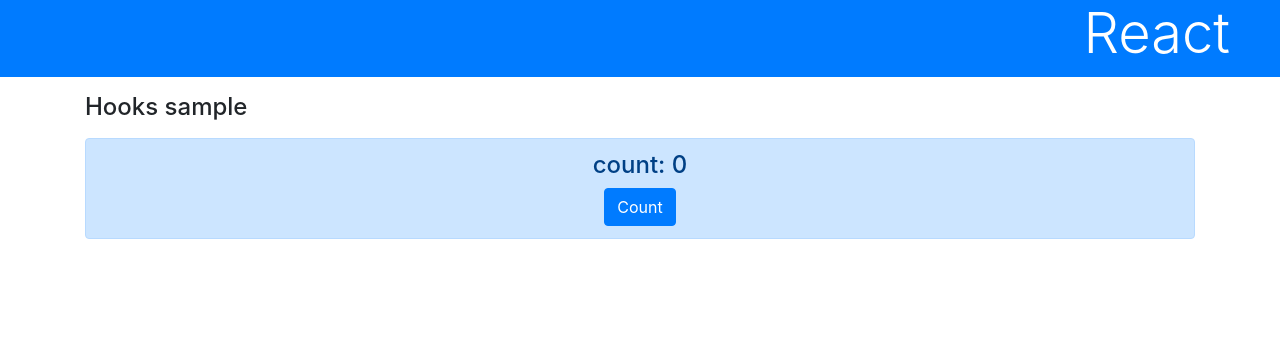
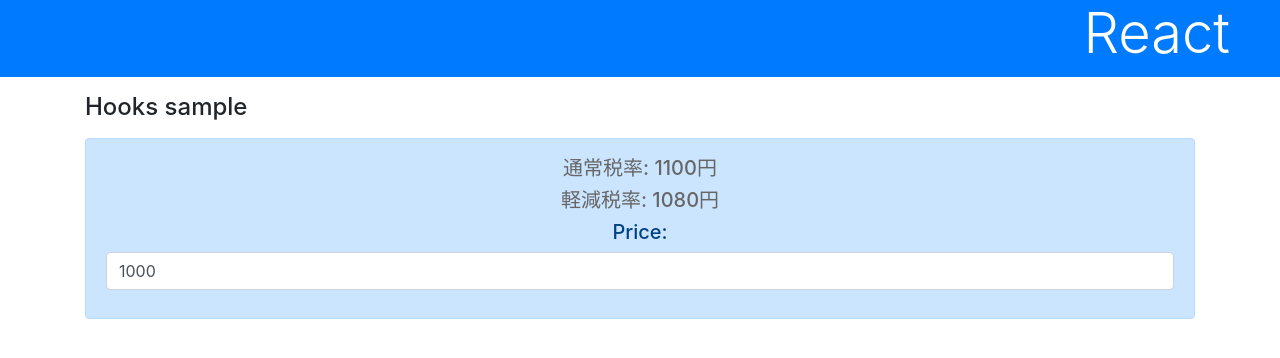
Before and after one commit to thirota/react_app, a React (Create React App) app: page / in a window 1280 px wide. Shown: the top 358 px of the page. Built offline with nearby package versions, Linux system fonts and the light colour scheme.

Commit message:
more powerful hook

```diff
--- a/src/App.js
+++ b/src/App.js
@@ -1,19 +1,43 @@
 import React, { useState } from 'react';
 import './App.css';
 
-function useCounter() {
-  const [num, setNum] = useState(0)
-  const count = ()=> {
-    setNum(num+1)
+/**
+ * 税込価格を計算する独自フック関数です。
+ * @param {*} t1 通常税率。10%なら10
+ * @param {*} t2 軽減税率。8%なら8
+ * @returns 税抜価格、通常税込価格を取得する関数、軽減税込価格を取得する関数、税抜価格を設定する関数
+ */
+function useTax(t1, t2) {
+  const [price, setPrice] = useState(1000)
+  const [tx1] = useState(t1)
+  const [tx2] = useState(t2)
+
+  const normal = ()=> {
+    return Math.floor(price * (1.0 + tx1 / 100))
   }
-  return [num, count]
+
+  const reduced = ()=> {
+    return Math.floor(price * (1.0 + tx2 / 100))
+  }
+
+  return [price, normal, reduced, setPrice]
 }
 
 function AlertMessage(props) {
-  const [counter, plus] = useCounter()
+  const [price, normal, reduced, setPrice] = useTax(10, 8)
+
+  const doChange = (event)=>  {
+    let p = event.target.value
+    setPrice(p)
+  }
+
   return <div className="alert alert-primary h5 text-center">
-      <h4>count: {counter}</h4>
-      <button onClick={plus} className="btn btn-primary">Count</button>
+      <p className="h5">通常税率: {normal()}円</p>
+      <p className="h5">軽減税率: {reduced()}円</p>
+      <div className="form-group">
+        <label className="form-group-label">Price:</label>
+        <input type="number" className="form-control" onChange={doChange} value={price}/>
+      </div>
     </div>
 }
 
```
